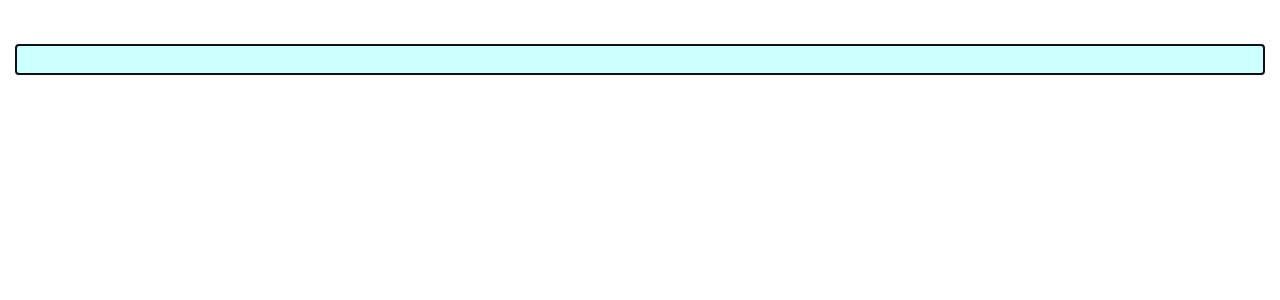
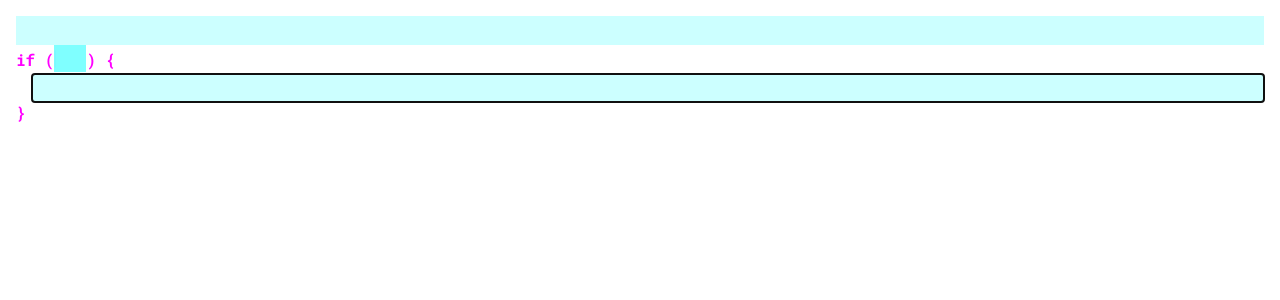
Before and after one commit to PedroLimaSilva/skot, a React (Create React App) app: page / in a window 1280 px wide. Shown: the top 300 px of the page. Built offline with nearby package versions, Linux system fonts and the light colour scheme.

Commit message:
If clause editing

```diff
--- a/src/App.js
+++ b/src/App.js
@@ -6,7 +6,14 @@ class App extends React.PureComponent {
   render() {
     return (
       <div className='App'>
-        <Program />
+        <Program
+          id='FileRootProgram'
+          isFocused={true}
+          initialStatements={[
+            { type: 'Input', id: new Date().getTime() },
+            { type: 'IfClause', id: new Date().getTime() + 1 },
+          ]}
+        />
       </div>
     );
   }
--- /dev/null
+++ b/src/components/IfClause/index.js
@@ -0,0 +1,45 @@
+import React from 'react';
+import { Input } from '../Input';
+import Program from '../Program';
+
+import './index.scss';
+
+export class IfClause extends React.PureComponent {
+  state = {
+    focusedIndex: 0,
+  };
+
+  handleInputClick(index) {
+    this.setState({ focusedIndex: index });
+  }
+
+  render() {
+    const { focusedIndex } = this.state;
+    return (
+      <div className='IfClause' onClick={this.props.handleClick}>
+        <div className='header' onClick={() => this.handleInputClick(0)}>
+          <span>if (</span>
+          <Input
+            removeSelf={this.props.removeSelf}
+            className='inline'
+            isFocused={this.props.isFocused && focusedIndex === 0}
+            onClick={() => this.handleInputClick(0)}
+          />
+          <span>) {'{'}</span>
+        </div>
+        <div onClick={() => this.handleInputClick(1)}>
+          <Program
+            id={'IfClauseBody_' + this.props.id}
+            isFocused={this.props.isFocused && focusedIndex === 1}
+            initialStatements={[
+              { type: 'Input', id: this.props.id + new Date().getTime() },
+            ]}
+          />
+        </div>
+        <div>
+          <span>{'}'}</span>
+        </div>
+      </div>
+    );
+  }
+}
--- /dev/null
+++ b/src/components/IfClause/index.scss
@@ -0,0 +1,10 @@
+.IfClause {
+  span {
+    color: magenta;
+    font-weight: bold;
+  }
+  .header {
+    display: flex;
+    align-items: center;
+  }
+}
--- a/src/components/Input/index.js
+++ b/src/components/Input/index.js
@@ -108,7 +108,7 @@ export class Input extends React.PureComponent {
   render() {
     return (
       <div
-        className={classNames('Input', { focused: this.props.isFocused })}
+        className={classNames('Input', { focused: this.props.isFocused }, this.props.className)}
         ref={this.ref}
         onClick={this.props.handleClick}
         onKeyDown={this.handleKey}
--- a/src/components/Input/index.scss
+++ b/src/components/Input/index.scss
@@ -2,6 +2,7 @@
   position: relative;
   height: 1.8em;
   padding: 0.2em;
+  background-color: rgba($color: cyan, $alpha: 0.2);
 
   &-cursor {
     position: absolute;
@@ -13,8 +14,13 @@
     visibility: hidden;
   }
 
+  &.inline {
+    display: inline-block;
+    min-width: 2em;
+  }
+
   &.focused {
-    background-color: rgba($color: cyan, $alpha: 0.2);
+    background-color: rgba($color: cyan, $alpha: 0.5);
 
     .Input-cursor {
       visibility: visible;
--- a/src/components/Program/index.js
+++ b/src/components/Program/index.js
@@ -1,28 +1,33 @@
 import React from 'react';
-import { getVerticalDirection, isVerticalArrow } from '../../helpers/input';
 
+import { getVerticalDirection } from '../../helpers/input';
 import { clamp } from '../../helpers/math';
 
+import { IfClause } from '../IfClause';
 import { Input } from '../Input';
+
+import './index.scss';
 
 class Program extends React.PureComponent {
   state = {
-    statements: [
-      { type: 'Input', key: new Date().getTime() },
-      { type: 'Input', key: new Date().getTime() + 1 },
-    ],
+    // does a child have the focus
+    isFocused: true,
+    statements: [],
     focusedStatement: 0,
   };
 
   componentDidMount() {
-    this.setState({ focusedStatement: this.state.statements.length - 1 });
+    this.setState({
+      statements: this.props.initialStatements,
+      focusedStatement: this.props.initialStatements?.length - 1 || 0,
+    });
   }
 
-  removeStatement(key) {
+  removeStatement(id) {
     const { statements } = this.state;
 
     const newStatements = [...statements];
-    const index = newStatements.findIndex((e) => e.key === key);
+    const index = newStatements.findIndex((e) => e.id === id);
 
     if (index !== -1) {
       newStatements.splice(index, 1);
@@ -63,23 +68,35 @@ class Program extends React.PureComponent {
     }
   }
 
-  handleClick(index) {
+  handleClick(e, index) {
     this.setState({
       focusedStatement: index,
     });
   }
 
   renderStatements = () => {
-    return this.state.statements.map((statement, index) => {
+    const { statements, focusedStatement } = this.state;
+    return statements?.map((statement, index) => {
       switch (statement.type) {
         case 'Input': {
           return (
             <Input
-              key={`s_${statement.key}`}
-              removeSelf={() => this.removeStatement(statement.key)}
+              key={`s_${statement.id}`}
+              removeSelf={() => this.removeStatement(statement.id)}
               handleEnter={() => this.handleEnter(index)}
-              handleClick={() => this.handleClick(index)}
-              isFocused={this.state.focusedStatement === index}
+              handleClick={(e) => this.handleClick(e, index)}
+              isFocused={this.props.isFocused && focusedStatement === index}
+            />
+          );
+        }
+        case 'IfClause': {
+          return (
+            <IfClause
+              key={`s_${statement.id}`}
+              id={`s_${statement.id}`}
+              removeSelf={() => this.removeStatement(statement.id)}
+              handleClick={(e) => this.handleClick(e, index)}
+              isFocused={this.props.isFocused && focusedStatement === index}
             />
           );
         }
@@ -90,7 +107,6 @@ class Program extends React.PureComponent {
   };
 
   render() {
-    console.log(this.state);
     return (
       <div className='Program' onKeyDown={(e) => this.handleKey(e)}>
         {this.renderStatements()}
--- /dev/null
+++ b/src/components/Program/index.scss
@@ -0,0 +1,3 @@
+.Program  .Program {
+  padding-left: 1em;
+}
```
